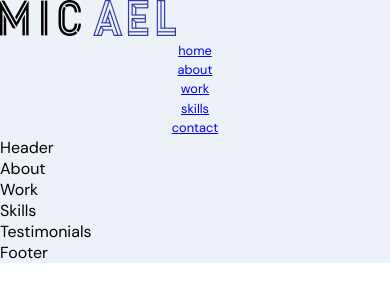
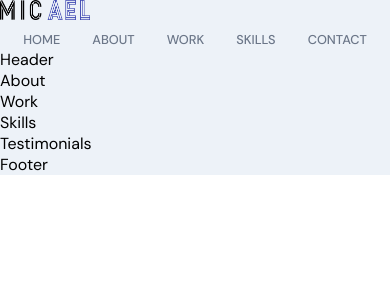
Before and after one commit to DanielKrol90/React.myPortfolio.app, a React (Create React App) app in the folder frontend-app/: page / in a window 390 px wide. Shown: the top 302 px of the page. Built offline with nearby package versions, Linux system fonts and the light colour scheme.

Commit message:
navbar scss + adding mobile menu

```diff
--- a/frontend-app/src/components/Navbar/Navbar.jsx
+++ b/frontend-app/src/components/Navbar/Navbar.jsx
@@ -12,9 +12,9 @@
       <ul className='app__navbar-links'>
         {['home', 'about', 'work', 'skills', 'contact'].map((item) => (
             <li className="app__flex p-text" key={`link-${item}`}>
-            <div />
-            <a href={`#${item}`}>{item}</a>
-            </li>
+              <div />
+                <a href={`#${item}`}>{item}</a>
+              </li>
         ))}
       </ul>
     </nav>
--- a/frontend-app/src/components/Navbar/Navbar.scss
+++ b/frontend-app/src/components/Navbar/Navbar.scss
@@ -0,0 +1,77 @@
+.app__navbar {
+    width: 100%;
+
+    display: flex;
+    justify-content: space-between;
+    align-items: center;
+
+    padding: 1rem 2rem;
+    background: rgba(255, 255, 255, 0.25);
+    backdrop-filter: blur(4px);
+    -webkit-backdrop-filter: blur(4px);
+    border: 1px solid rgba(255, 255, 255, 0.18);
+    position: fixed;
+    z-index: 2;
+}
+
+.app__navbar-logo {
+    display: flex;
+    justify-content: flex-start;
+    align-items: center;
+
+    img {
+        width: 90px;
+        height: 20px;
+
+        @media screen and (min-width: 2000px){
+            width: 180px;
+            height: 40px;
+        }
+    }
+}
+
+.app__navbar-links {
+    flex: 1;
+    display: flex;
+    justify-content: center;
+    align-items: center;
+
+    list-style: none;
+
+    li {
+        margin: 0 1rem;
+        cursor: pointer;
+
+        flex-direction: column;
+
+        div {
+            width: 5px;
+            height: 5px;
+            background: transparent;
+            border-radius: 50%;
+
+            margin-bottom: 5px;
+        }
+
+        a {
+            color: var(--gray-color);
+            text-decoration: none;
+            flex-direction: column;
+
+            text-transform: uppercase;
+            font-weight: 500;
+
+            transition: all 0.3s ease-in-out;
+
+            &:hover {
+                color: var(--secondary-color);
+            }
+        }
+
+        &:hover {
+            div {
+                background: var(--secondary-color);
+            }
+        }
+    }
+}
```
